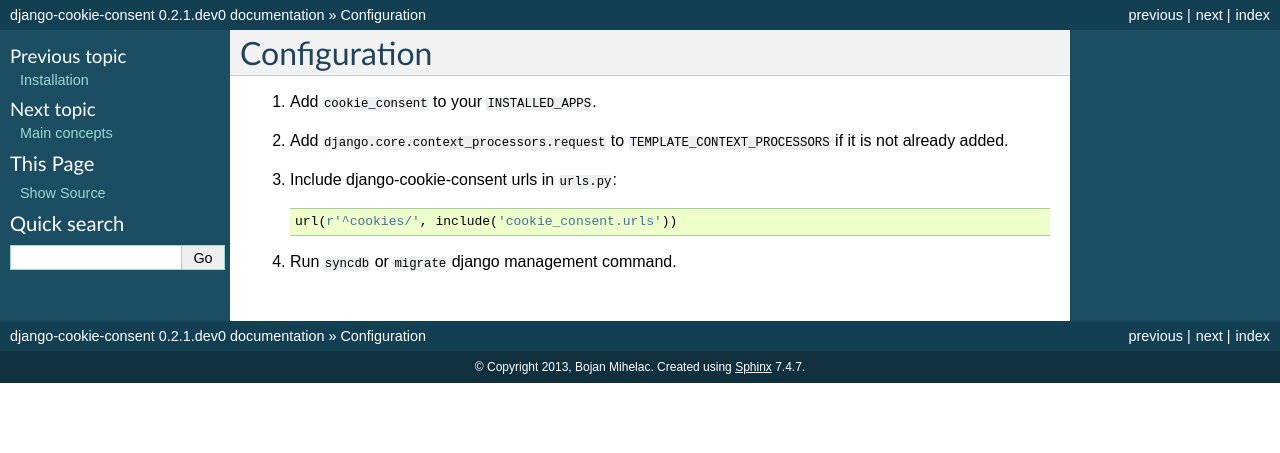
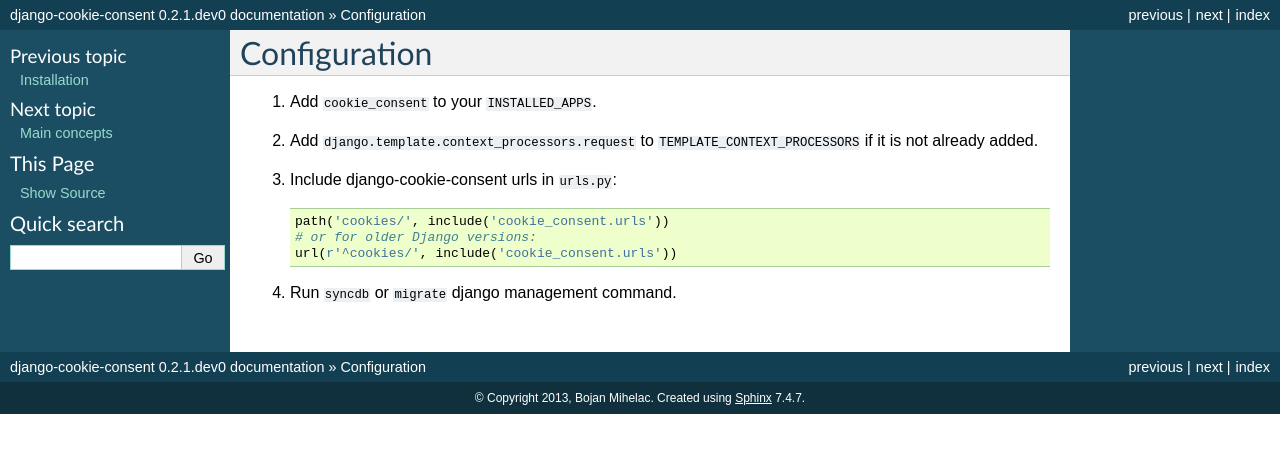
Before and after one commit to jazzband/django-cookie-consent, a Sphinx documentation site: the page built from docs/configuration.rst, in a window 1280 px wide. Shown: the top 453 px of the page. Built offline with Sphinx 7.4.7, drawn with Linux system fonts in a browser that asks for light colours; the version number is read from the project's files by our own code.

Commit message:
Update configuration.rst

```diff
--- a/docs/configuration.rst
+++ b/docs/configuration.rst
@@ -4,11 +4,13 @@
 
 1. Add ``cookie_consent`` to your ``INSTALLED_APPS``.
 
-2. Add ``django.core.context_processors.request``
+2. Add ``django.template.context_processors.request``
    to ``TEMPLATE_CONTEXT_PROCESSORS`` if it is not already added.
 
 3. Include django-cookie-consent urls in ``urls.py``::
 
+    path('cookies/', include('cookie_consent.urls'))
+    # or for older Django versions:
     url(r'^cookies/', include('cookie_consent.urls'))
 
 4. Run ``syncdb`` or ``migrate`` django management command.
```
